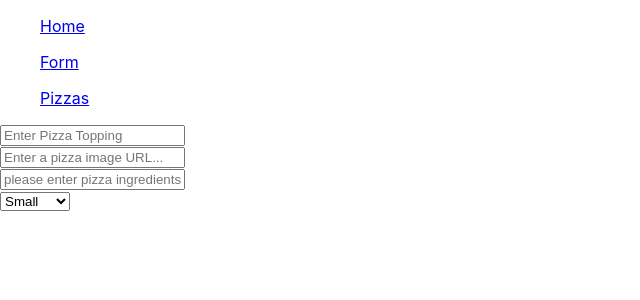
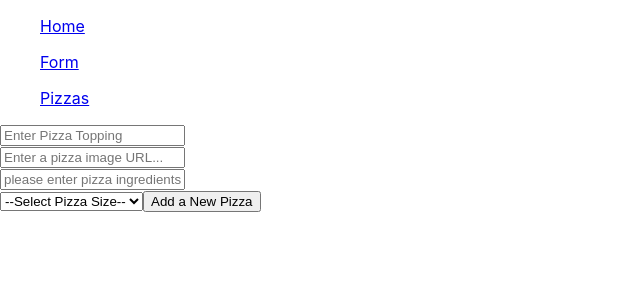
Before and after one commit to atenliao/phase-2-project-front-end, a React (Create React App) app: page /Form in a window 1280 px wide. Shown: the top 300 px of the page, without its empty margins (0-640 px from the left). Built offline with nearby package versions, Linux system fonts and the light colour scheme; no server answers.

Commit message:
update component

```diff
--- a/src/components/App.js
+++ b/src/components/App.js
@@ -7,39 +7,26 @@ import Form from './Form'
 
 function App(){
     const [pizzas, setPizzas] = useState([])
-    const [oldpizza, setoldpizza] = useState({
-        "name":" ",
-        "image":" ",
-        "ingredients":" ",
-        "size":" ",
-        "likes":0
-    })
+
     useEffect(()=>{
         fetch("http://localhost:3000/pizzas")
         .then(res=>res.json())
         .then(pizza=>setPizzas(pizza))
     },[])
 
+function addPizza(pizza){
+    setPizzas([...pizzas, pizza])
+}
 
-
-function updatePizza(updatedPizza){
-    setPizzas([...pizzas].map((pizza)=>{
-        if(pizza.id === updatedPizza.id){
-            return updatedPizza
-        }else{
-            return pizza
-        }
-    }))
-}
     return (
         <div>
             <NavBar />
             <Switch>
                 <Route path='/PizzaList'>
-                    <PizzaList pizzas={pizzas}/>
+                    <PizzaList pizzas={pizzas} setPizzas={setPizzas}/>
                 </Route>
                 <Route path='/Form'>
-                    <Form oldpizza={oldpizza} updatePizza={updatePizza}/>
+                    <Form onAddPizza={addPizza}/>
                 </Route>
                 <Route path='/'>
                     <Home />
--- a/src/components/Form.js
+++ b/src/components/Form.js
@@ -1,11 +1,14 @@
-import React,{ useEffect , useState } from "react";
+import React,{  useState } from "react";
 
-function Form({oldpizza, updatePizza}){
-    const [newPizza, setNewPizza] = useState({oldpizza})
+function Form({ onAddPizza}){
+    const [newPizza, setNewPizza] = useState({
+        name:" ",
+        image:" ",
+        ingredients:" ",
+        size:" ",
+        likes:0,
+    })
 
-    useEffect(()=>{
-        setNewPizza(oldpizza)
-    },oldpizza)
     function handleChange(event){
         console.log(event.target.value)
         setNewPizza({...newPizza,
@@ -15,19 +18,26 @@ function Form({oldpizza, updatePizza}){
 
     function handleSubmitForm(event){
         event.preventDefault()
-        fetch(`http://localhost:3000/pizzas/${newPizza.id}`,{
-            method:'PATCH',
+        const addNewPizza = {
+            name: newPizza.name,
+            image: newPizza.image,
+            ingredients: newPizza.ingredients,
+            size:newPizza.size,
+            likes: 0
+        }
+        fetch(`http://localhost:3000/pizzas/`,{
+            method:'POST',
             headers:{
                 "Content-Type":"application/json"
             },
-            body:JSON.stringify(newPizza)
+            body:JSON.stringify(addNewPizza)
         })
         .then(res=>res.json())
-        .then(pizza=>updatePizza(pizza))
+        .then(pizza=>onAddPizza(pizza))
     }
     return(
-        <from className="add-pizza-form" onSubmit={handleSubmitForm}>
-            <div className="form-row">
+        <div className="container">
+        <form className="add-pizza-form" onSubmit={handleSubmitForm}>
                     <input
                         type="text"
                         name="name"
@@ -51,20 +61,25 @@ function Form({oldpizza, updatePizza}){
                 placeholder="please enter pizza ingredients"
                 className="input-text"
                 />
-                <div className="col">
+                <br />
                     <select className="form-control"
                             name = "size"
-                            value={newPizza.size}
+                            defaultValue={"default"}
                             onChange={handleChange}>
+                                <option value="default" disabled>--Select Pizza Size--</option>
                                 <option value="Small">Small</option>
                                 <option value="Medium">Medium</option>
                                 <option value="Large">Large</option>
                     </select>
-                </div>
+                    <input
+                    type = "submit"
+                    name = "submit"
+                    value = "Add a New Pizza"
+                    className="submit"
+                    />
+            </form>
+        </div>
 
-
-            </div>
-        </from>
 
 
     )
--- /dev/null
+++ b/src/components/PizzaEdit.js
@@ -0,0 +1,78 @@
+import React, { useEffect, useState } from "react";
+
+function PizzaEdit({oldpizza, updatePizza}){
+    const [newPizza, setNewPizza] = useState({...oldpizza})
+    console.log(newPizza)
+    useEffect(()=>{
+        setNewPizza(oldpizza)
+    },[oldpizza])
+
+
+    function handleChange(event){
+        console.log(event.target.value)
+        setNewPizza({...newPizza,
+        [event.target.name]: event.target.value,
+        })
+    }
+
+    function handleSubmitForm(event){
+        event.preventDefault()
+        fetch(`http://localhost:3000/pizzas/${newPizza.id}`,{
+            method:'PATCH',
+            headers:{
+                "Content-Type":"application/json"
+            },
+            body:JSON.stringify(newPizza)
+        })
+        .then(res=>res.json())
+        .then(pizza=>updatePizza(pizza))
+    }
+
+    return(
+        <form onSubmit={handleSubmitForm}>
+            <div className="form-row">
+                <div className="col-5">
+                    <input
+                        className="form-control"
+                        type="text"
+                        name="name"
+                        value = {newPizza.name}
+                        onChange={handleChange}
+                    />
+                </div>
+                <div className="col">
+                    <input
+                    className="form-control"
+                    type = "text"
+                    name = "image"
+                    value = {newPizza.image}
+                    onChange={handleChange}
+                    />
+                </div>
+                <div className="col">
+                    <input
+                    className="form-control"
+                    type="text"
+                    name="ingredients"
+                    value={newPizza.ingredients}
+                    onChange={handleChange}
+                    />
+                </div>
+                <div className="col">
+                <select className="form-control" name = "size" defaultValue={"default"} onChange={handleChange}>
+                                <option value ="default" disabled>--choose pizza size--</option>
+                                <option value="Small">Small</option>
+                                <option value="Medium">Medium</option>
+                                <option value="Large">Large</option>
+                    </select>
+                </div>
+                <p >your pizza size is {newPizza.size}</p>
+                <div>
+                    <button type="submit" className="btn btn-success">update</button>
+                </div>
+            </div>
+        </form>
+    )
+}
+
+export default PizzaEdit
--- a/src/components/PizzaList.js
+++ b/src/components/PizzaList.js
@@ -1,10 +1,35 @@
-import React from "react";
+import React, {useState} from "react";
 import Pizza from "./Pizza"
-function PizzaList({pizzas, editPizza}){
+import PizzaEdit from "./PizzaEdit";
+function PizzaList({ pizzas,setPizzas }) {
     console.log(pizzas)
-    return(
+    const [oldpizza, setoldpizza] = useState({
+        "name": " ",
+        "image": " ",
+        "ingredients": " ",
+        "size": " ",
+        "likes": 0
+    })
+
+
+    function updatePizza(updatedPizza) {
+        setPizzas([...pizzas].map((pizza) => {
+            if (pizza.id === updatedPizza.id) {
+                return updatedPizza
+            } else {
+                return pizza
+            }
+        }))
+    }
+
+    function editPizza(oldpizza) {
+        setoldpizza(oldpizza)
+    }
+    return (
+        <>
+            <PizzaEdit oldpizza={oldpizza} updatePizza={updatePizza} />
             <table className="table table-list">
-            <thread>
+                <thead>
                     <tr>
                         <th scope="col">Image</th>
                         <th scope="col">Topping Name</th>
@@ -13,13 +38,14 @@ function PizzaList({pizzas, editPizza}){
                         <th scope="col">Edit</th>
                         <th scope="col">Delete</th>
                     </tr>
-            </thread>
+                </thead>
                 <tbody>
                     {
-                    pizzas.map((pizza)=> <Pizza key={pizza.id} pizza={pizza}/>)
+                        pizzas.map((pizza) => <Pizza key={pizza.id} pizza={pizza} editPizza={editPizza} />)
                     }
                 </tbody>
             </table>
+        </>
     )
 }
 
```
Lines whose indentation alone changed are shown as unchanged.
